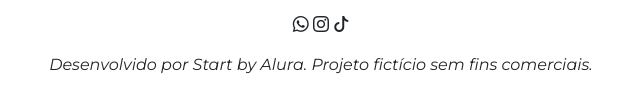
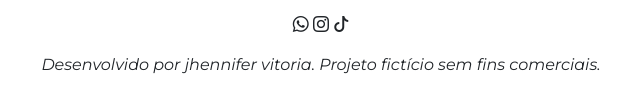
Before and after one commit to Jhenniferz/site-de-acessibilidade, a plain HTML site: page index.html in a window 1280 px wide. Shown: the part 3072-3178 px from the top of the page, 319-959 px from the left. Drawn offline with nearby package versions, Linux system fonts and the light colour scheme.

Commit message:
Update index.html
gtgt

```diff
--- a/index.html
+++ b/index.html
@@ -127,7 +127,7 @@
         <i class="bi bi-whatsapp"></i>
         <i class="bi bi-instagram"></i>
         <i class="bi bi-tiktok"></i>
-        <p class="mt-3">Desenvolvido por Start by Alura. Projeto fictício sem fins comerciais.</p>
+        <p class="mt-3">Desenvolvido por jhennifer vitoria. Projeto fictício sem fins comerciais.</p>
     </footer>
     <script src="https://cdnjs.cloudflare.com/ajax/libs/scrollReveal.js/4.0.9/scrollreveal.js"></script>
     <script src="script.js"></script>
```
